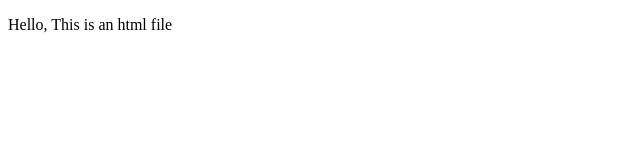
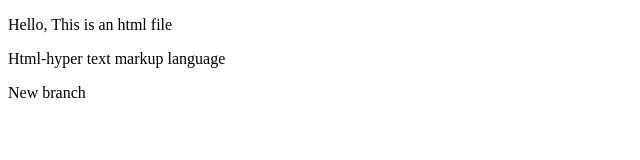
Before and after one commit to Nishitha2605/test_github_commands, a plain HTML site: page index.html in a window 1280 px wide. Shown: the whole page, without its empty margins (0-640 px from the left). Drawn offline with Linux system fonts and the light colour scheme.

Commit message:
modified html and txt file

```diff
--- a/index.html
+++ b/index.html
@@ -8,5 +8,7 @@
 </head>
 <body>
    <p> Hello, This is an html file </p>
+   <p>Html-hyper text markup language</p>
+   <p>New branch </p>
 </body>
 </html>
```
Also changed, not shown: chapter1.txt.
